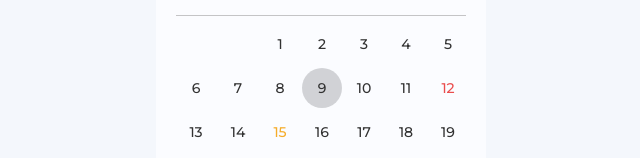
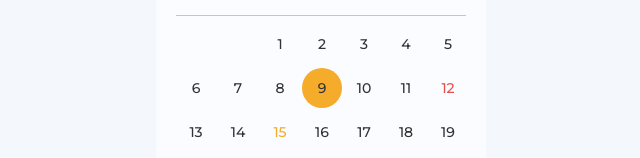
Before and after one commit to dev-emartins/simpples-calendario-react-typescript, a React (Vite) app: page / in a window 1280 px wide. Shown: the part 257-415 px from the top of the page, without its empty margins (319-959 px from the left). Built offline with nearby package versions, Linux system fonts and the light colour scheme.

Commit message:
update: troca da cor do dia ativo para a cor padrão.

```diff
--- a/src/pages/Calendar.tsx
+++ b/src/pages/Calendar.tsx
@@ -179,7 +179,7 @@ const Calendar: React.FC = () => {
                         ${day === d.getDate()
                             && month === d.getMonth()
                             && year === d.getFullYear()
-                            ? 'bg-activeday text-primary-text font-bold'
+                            ? 'bg-accent text-primary-text font-bold'
                             : holidayName
                                 ? 'text-holyday'
                                 : celebrateName ? 'text-celebrate' : 'text-primary-text hover:text-accent'
@@ -252,22 +252,22 @@ const Calendar: React.FC = () => {
                     {/* Feriados */}
                     {monthlyHolidays.map((holiday, index) => (
                     <span
-                        key={`holiday-${index}`}
+                        key={`holiday-${ index }`}
                         className="block w-full text-left text-xs font-medium leading-tight text-primary-text
                         before:content-['\2726'] before:text-sm before:mr-1.5 before:text-holyday"
                     >
-                        {holiday}
+                        { holiday }
                     </span>
                     ))}
 
                     {/* Datas Comemorativas */}
                     {monthlyCommemoratives.map((date, index) => (
                     <span
-                        key={`commemorative-${index}`}
+                        key={`commemorative-${ index }`}
                         className="block w-full text-left text-xs font-medium leading-tight text-primary-text
                         before:content-['\263C'] before:text-sm before:mr-1.5 before:text-celebrate"
                     >
-                        {date}
+                        { date }
                     </span>
                     ))}
                 </div>
--- a/src/styles/globals.css
+++ b/src/styles/globals.css
@@ -93,8 +93,6 @@
   --color-secondary-text: #fbfcff;
   --color-tertiary-text: #f5ac2a;
   --color-shadow: #f4f7fc33;
-
-  --color-activeday: #282828c0;
 }
 
 @layer utilities {
```
